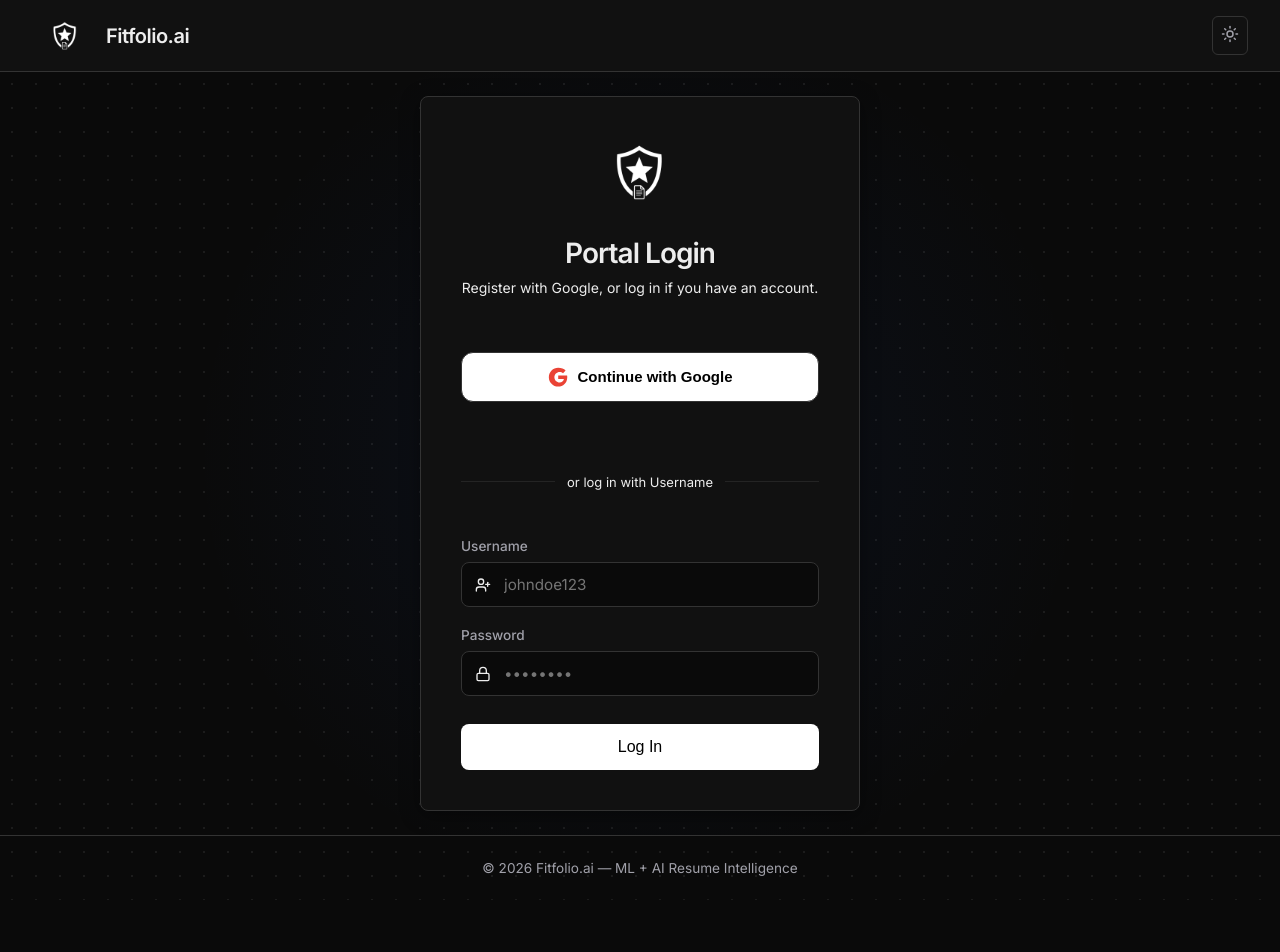
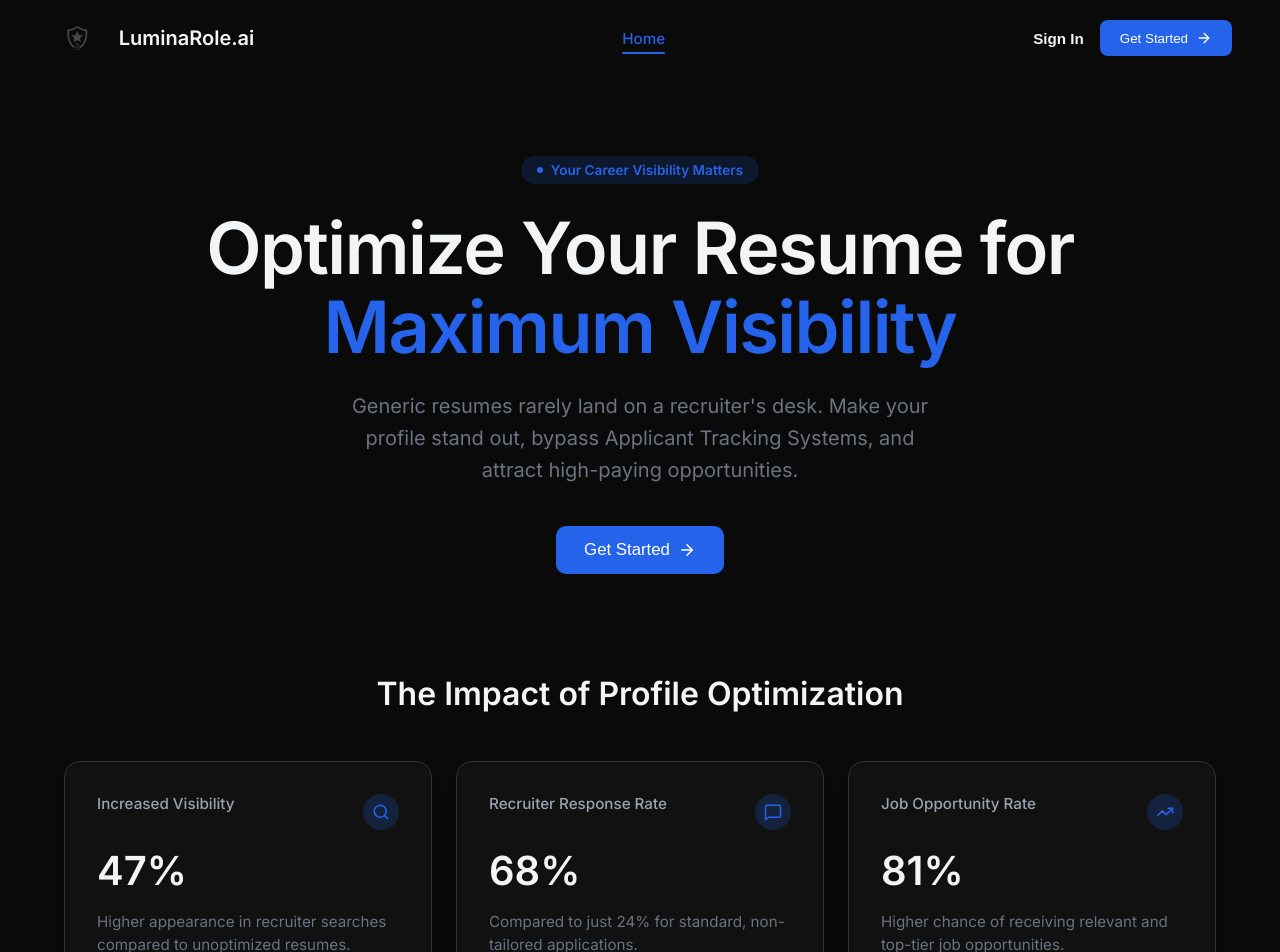
Before and after one commit to Shashank2006offl/ATS-SYS, a React (Vite) app in the folder ATS/frontend/: page / in a window 1280 px wide. Shown: the top 952 px of the page. Before the commit the page ends 900 px from the top, so only its background shows below. Built offline with nearby package versions, Linux system fonts and the light colour scheme; no server answers.

Commit message:
feat: integrate landing page, rename to LuminaRole, add auto-logout

```diff
--- a/ATS/frontend/src/App.jsx
+++ b/ATS/frontend/src/App.jsx
@@ -22,6 +22,7 @@
 import InsightCard from './components/InsightCard';
 import TagList from './components/TagList';
 import ActionList from './components/ActionList';
+import LandingPage from './components/LandingPage';
 import logoImg from './assets/logo.webp';
 
 const API_URL = import.meta.env.VITE_API_URL || 'http://localhost:5000';
@@ -50,6 +51,7 @@
   const [setupPassword, setSetupPassword] = useState('');
   const [authError, setAuthError]         = useState(null);
   const [authSubmitting, setAuthSubmitting] = useState(false);
+  const [showAuth, setShowAuth]           = useState(false);
 
   useEffect(() => {
     document.documentElement.classList.toggle('dark', darkMode);
@@ -63,6 +65,18 @@
     });
     return unsubscribe;
   }, []);
+
+  // Auto-logout after 2 hours
+  useEffect(() => {
+    let logoutTimer;
+    if (user && !needsSetup) {
+      logoutTimer = setTimeout(() => {
+        signOut(auth).catch(console.error);
+        setShowAuth(false);
+      }, 7200000); // 2 hours
+    }
+    return () => clearTimeout(logoutTimer);
+  }, [user, needsSetup]);
 
   const handleDrop = (e) => {
     e.preventDefault(); setIsDragging(false);
@@ -134,7 +148,7 @@
 
     setAuthError(null);
     try {
-      const fakeEmail = `${safeUsername.toLowerCase()}@fitfolio.ai.local`;
+      const fakeEmail = `${safeUsername.toLowerCase()}@luminarole.ai.local`;
       const credential = EmailAuthProvider.credential(fakeEmail, setupPassword);
       await linkWithCredential(auth.currentUser, credential);
       await updateProfile(auth.currentUser, { displayName: safeUsername });
@@ -195,7 +209,7 @@
   if (authLoading) {
     return (
       <div className="auth-fullscreen-loader" style={{ display: 'flex', flexDirection: 'column', gap: '24px' }}>
-        <img src={logoImg} alt="Fitfolio.ai Logo" className="hero__logo" onError={(e) => e.target.style.display='none'} fetchPriority="high" style={{ marginBottom: 0 }} />
+        <img src={logoImg} alt="LuminaRole.ai Logo" className="hero__logo" onError={(e) => e.target.style.display='none'} fetchPriority="high" style={{ marginBottom: 0 }} />
         <div style={{ display: 'flex', alignItems: 'center', gap: '12px' }}>
           <Loader2 className="spin text-accent" size={24} />
           <p>Loading Intelligence Portal...</p>
@@ -240,15 +254,19 @@
     );
   }
 
-  // 2. Auth Login/Register View
+  // 2. Landing Page / Auth Login
   if (!user) {
+    if (!showAuth) {
+      return <LandingPage onSignIn={() => setShowAuth(true)} />;
+    }
+
     return (
       <div className={`app${darkMode ? ' dark' : ''}`} style={{ minHeight: '100vh', display: 'flex', flexDirection: 'column' }}>
         {/* NAV */}
         <nav className="nav">
           <div className="nav__brand" style={{ display: 'flex', alignItems: 'center', gap: '8px' }}>
-            <img src={logoImg} alt="Fitfolio.ai Logo" className="nav__logo" onError={(e) => e.target.style.display='none'} fetchPriority="high" />
-            <span>Fitfolio.ai</span>
+            <img src={logoImg} alt="LuminaRole.ai Logo" className="nav__logo" onError={(e) => e.target.style.display='none'} fetchPriority="high" />
+            <span>LuminaRole.ai</span>
           </div>
           <button className="nav__toggle" onClick={() => setDarkMode(!darkMode)} aria-label="Toggle theme">
             {darkMode ? <Sun size={18} /> : <Moon size={18} />}
@@ -259,7 +277,7 @@
         <div style={{ flex: 1, display: 'flex', alignItems: 'center', justifyContent: 'center', padding: '24px', background: 'radial-gradient(circle at 50% 50%, rgba(37, 99, 235, 0.08) 0%, transparent 60%)' }}>
           <div className="form-card" style={{ maxWidth: '440px', width: '100%', padding: '40px' }}>
             <div style={{ textAlign: 'center', marginBottom: '32px' }}>
-              <img src={logoImg} alt="Fitfolio.ai Logo" className="hero__logo" onError={(e) => e.target.style.display='none'} fetchPriority="high" />
+              <img src={logoImg} alt="LuminaRole.ai Logo" className="hero__logo" onError={(e) => e.target.style.display='none'} fetchPriority="high" />
               <h2 className="hero__title" style={{ fontSize: '28px', marginBottom: '8px', lineHeight: 1.2 }}>
                 Portal <span className="hero__accent">Login</span>
               </h2>
@@ -330,7 +348,7 @@
           </div>
         </div>
 
-        <footer className="footer">© 2026 Fitfolio.ai — ML + AI Resume Intelligence</footer>
+        <footer className="footer">© 2026 LuminaRole.ai — ML + AI Resume Intelligence</footer>
       </div>
     );
   }
@@ -341,8 +359,8 @@
       {/* NAV */}
       <nav className="nav">
         <div className="nav__brand" style={{ display: 'flex', alignItems: 'center', gap: '8px' }}>
-          <img src={logoImg} alt="Fitfolio.ai Logo" className="nav__logo" onError={(e) => e.target.style.display='none'} fetchPriority="high" />
-          <span>Fitfolio.ai</span>
+          <img src={logoImg} alt="LuminaRole.ai Logo" className="nav__logo" onError={(e) => e.target.style.display='none'} fetchPriority="high" />
+          <span>LuminaRole.ai</span>
         </div>
         <div style={{ display: 'flex', alignItems: 'center', gap: '16px' }}>
           <span style={{ fontSize: '13px', color: 'var(--text-muted)' }} className="hidden sm:inline">
@@ -360,7 +378,7 @@
       <main className="main">
         {/* HERO */}
         <div className="hero">
-          <img src={logoImg} alt="Fitfolio.ai Logo" className="hero__logo" onError={(e) => e.target.style.display='none'} fetchPriority="high" />
+          <img src={logoImg} alt="LuminaRole.ai Logo" className="hero__logo" onError={(e) => e.target.style.display='none'} fetchPriority="high" />
           <h1 className="hero__title">
             Resume <span className="hero__accent">Intelligence</span>
           </h1>
--- /dev/null
+++ b/ATS/frontend/src/components/LandingPage.jsx
@@ -0,0 +1,93 @@
+import React from 'react';
+import { ArrowRight, Search, MessageSquare, TrendingUp } from 'lucide-react';
+import logoImg from '../assets/logo.webp';
+
+export default function LandingPage({ onSignIn }) {
+  return (
+    <div className="landing-app">
+      {/* ── NAV ── */}
+      <nav className="landing-nav">
+        <div className="landing-nav__brand">
+          <img src={logoImg} alt="LuminaRole.ai Logo" className="landing-nav__logo" />
+          <span>LuminaRole.ai</span>
+        </div>
+        <div className="landing-nav__links">
+          <a href="#" className="landing-nav__link active">Home</a>
+        </div>
+        <div className="landing-nav__actions">
+          <button className="btn-text" onClick={onSignIn}>Sign In</button>
+          <button className="btn-primary" onClick={onSignIn}>
+            Get Started <ArrowRight size={16} />
+          </button>
+        </div>
+      </nav>
+
+      <main className="landing-main">
+        {/* ── HERO ── */}
+        <section className="landing-hero">
+          <div className="hero-badge">
+            <span className="hero-badge__dot"></span>
+            Your Career Visibility Matters
+          </div>
+          <h1 className="landing-hero__title">
+            Optimize Your Resume for <br/>
+            <span className="text-blue">Maximum Visibility</span>
+          </h1>
+          <p className="landing-hero__subtitle">
+            Generic resumes rarely land on a recruiter's desk. Make your profile stand out, bypass Applicant Tracking Systems, and attract high-paying opportunities.
+          </p>
+          <button className="btn-primary btn-large" onClick={onSignIn}>
+            Get Started <ArrowRight size={18} />
+          </button>
+        </section>
+
+        {/* ── STATS SECTION ── */}
+        <section className="landing-stats">
+          <h2 className="landing-stats__title">The Impact of Profile Optimization</h2>
+          <div className="stats-grid">
+
+            {/* Card 1 */}
+            <div className="stat-card">
+              <div className="stat-card__header">
+                <span className="stat-card__label">Increased Visibility</span>
+                <div className="stat-card__icon blue-light"><Search size={18} /></div>
+              </div>
+              <div className="stat-card__value">47%</div>
+              <p className="stat-card__desc">
+                Higher appearance in recruiter searches compared to unoptimized resumes.
+              </p>
+              <div className="stat-badge success">↑ Above average</div>
+            </div>
+
+            {/* Card 2 */}
+            <div className="stat-card">
+              <div className="stat-card__header">
+                <span className="stat-card__label">Recruiter Response Rate</span>
+                <div className="stat-card__icon blue-light"><MessageSquare size={18} /></div>
+              </div>
+              <div className="stat-card__value">68%</div>
+              <p className="stat-card__desc">
+                Compared to just 24% for standard, non-tailored applications.
+              </p>
+              <div className="stat-badge success">! Above average</div>
+            </div>
+
+            {/* Card 3 */}
+            <div className="stat-card">
+              <div className="stat-card__header">
+                <span className="stat-card__label">Job Opportunity Rate</span>
+                <div className="stat-card__icon blue-light"><TrendingUp size={18} /></div>
+              </div>
+              <div className="stat-card__value">81%</div>
+              <p className="stat-card__desc">
+                Higher chance of receiving relevant and top-tier job opportunities.
+              </p>
+              <div className="stat-badge success">! Above average</div>
+            </div>
+
+          </div>
+        </section>
+      </main>
+    </div>
+  );
+}
--- a/ATS/frontend/src/index.css
+++ b/ATS/frontend/src/index.css
@@ -65,9 +65,9 @@
   background: var(--bg-card);
 }
 .nav__brand { font-weight: 600; font-size: 1.25rem; letter-spacing: -0.5px; display: flex; align-items: center; }
-.nav__logo { height: 36px; width: auto; object-fit: contain; border-radius: 4px; transition: all 0.2s; }
+.nav__logo { height: 48px; width: auto; object-fit: contain; border-radius: 4px; transition: all 0.2s; }
 html.dark .nav__logo { filter: brightness(0) invert(1); }
-.hero__logo { height: 72px; width: auto; object-fit: contain; margin-bottom: 24px; display: inline-block; animation: fadeIn 0.5s ease-out; }
+.hero__logo { height: 120px; width: auto; object-fit: contain; margin-bottom: 24px; display: inline-block; animation: fadeIn 0.5s ease-out; }
 html.dark .hero__logo { filter: brightness(0) invert(1); }
 .nav__toggle {
   background: transparent; border: 1px solid var(--border);
@@ -219,3 +219,256 @@
   .form-card { padding: 20px; }
   .hero__title { font-size: 2rem; }
 }
+
+/* ── LANDING PAGE ── */
+.landing-app {
+  min-height: 100vh;
+  background-color: #ffffff;
+  color: #111827;
+  font-family: 'Inter', system-ui, sans-serif;
+}
+
+html.dark .landing-app {
+  background-color: #0a0a0a;
+  color: #f3f4f6;
+}
+
+.landing-nav {
+  display: flex;
+  align-items: center;
+  justify-content: space-between;
+  padding: 20px 48px;
+  background: transparent;
+}
+
+.landing-nav__brand {
+  display: flex;
+  align-items: center;
+  gap: 12px;
+  font-weight: 600;
+  font-size: 1.25rem;
+}
+
+.landing-nav__logo {
+  height: 32px;
+  width: auto;
+}
+
+.landing-nav__links {
+  display: flex;
+  gap: 32px;
+}
+
+.landing-nav__link {
+  text-decoration: none;
+  color: #6b7280;
+  font-weight: 500;
+  font-size: 0.95rem;
+}
+
+.landing-nav__link.active {
+  color: #2563eb;
+  position: relative;
+}
+.landing-nav__link.active::after {
+  content: '';
+  position: absolute;
+  bottom: -6px;
+  left: 0;
+  right: 0;
+  height: 2px;
+  background-color: #2563eb;
+  border-radius: 2px;
+}
+
+.landing-nav__actions {
+  display: flex;
+  align-items: center;
+  gap: 16px;
+}
+
+.btn-text {
+  background: none;
+  border: none;
+  color: #111827;
+  font-weight: 600;
+  cursor: pointer;
+  font-size: 0.95rem;
+}
+html.dark .btn-text { color: #f3f4f6; }
+
+.btn-primary {
+  background-color: #2563eb;
+  color: white;
+  border: none;
+  border-radius: 8px;
+  padding: 10px 20px;
+  font-weight: 500;
+  display: flex;
+  align-items: center;
+  gap: 8px;
+  cursor: pointer;
+  transition: background-color 0.2s;
+}
+.btn-primary:hover {
+  background-color: #1d4ed8;
+}
+.btn-large {
+  padding: 14px 28px;
+  font-size: 1.05rem;
+  border-radius: 10px;
+}
+
+.landing-main {
+  max-width: 1200px;
+  margin: 0 auto;
+  padding: 80px 24px;
+  display: flex;
+  flex-direction: column;
+  align-items: center;
+}
+
+.landing-hero {
+  text-align: center;
+  max-width: 900px;
+  margin-bottom: 100px;
+  display: flex;
+  flex-direction: column;
+  align-items: center;
+}
+
+.hero-badge {
+  display: inline-flex;
+  align-items: center;
+  gap: 8px;
+  background-color: #eff6ff;
+  color: #2563eb;
+  padding: 6px 16px;
+  border-radius: 20px;
+  font-size: 0.85rem;
+  font-weight: 600;
+  margin-bottom: 24px;
+}
+html.dark .hero-badge { background-color: rgba(37, 99, 235, 0.15); }
+
+.hero-badge__dot {
+  width: 6px;
+  height: 6px;
+  background-color: #2563eb;
+  border-radius: 50%;
+}
+
+.landing-hero__title {
+  font-size: 4.5rem;
+  font-weight: 700;
+  line-height: 1.1;
+  letter-spacing: -1.5px;
+  margin-bottom: 24px;
+}
+.text-blue {
+  color: #2563eb;
+}
+
+.landing-hero__subtitle {
+  font-size: 1.25rem;
+  color: #6b7280;
+  line-height: 1.6;
+  max-width: 600px;
+  margin-bottom: 40px;
+}
+
+.landing-stats {
+  width: 100%;
+}
+
+.landing-stats__title {
+  text-align: center;
+  font-size: 2rem;
+  font-weight: 700;
+  margin-bottom: 48px;
+}
+
+.stats-grid {
+  display: grid;
+  grid-template-columns: repeat(3, 1fr);
+  gap: 24px;
+}
+
+.stat-card {
+  background: white;
+  border: 1px solid #e5e7eb;
+  border-radius: 16px;
+  padding: 32px;
+  display: flex;
+  flex-direction: column;
+  box-shadow: 0 4px 24px rgba(0,0,0,0.02);
+  transition: transform 0.2s, box-shadow 0.2s;
+}
+.stat-card:hover {
+  transform: translateY(-4px);
+  box-shadow: 0 12px 32px rgba(0,0,0,0.06);
+}
+html.dark .stat-card { background: #111; border-color: #333; }
+
+.stat-card__header {
+  display: flex;
+  justify-content: space-between;
+  align-items: flex-start;
+  margin-bottom: 16px;
+}
+
+.stat-card__label {
+  font-size: 0.95rem;
+  color: #4b5563;
+  font-weight: 500;
+}
+html.dark .stat-card__label { color: #9ca3af; }
+
+.stat-card__icon.blue-light {
+  background-color: #eff6ff;
+  color: #2563eb;
+  width: 36px;
+  height: 36px;
+  display: flex;
+  align-items: center;
+  justify-content: center;
+  border-radius: 50%;
+}
+html.dark .stat-card__icon.blue-light { background-color: rgba(37,99,235,0.2); }
+
+.stat-card__value {
+  font-size: 2.5rem;
+  font-weight: 700;
+  margin-bottom: 16px;
+}
+
+.stat-card__desc {
+  font-size: 0.95rem;
+  color: #6b7280;
+  line-height: 1.5;
+  margin-bottom: 24px;
+  flex: 1;
+}
+
+.stat-badge {
+  display: inline-flex;
+  align-items: center;
+  font-size: 0.8rem;
+  font-weight: 600;
+  padding: 4px 12px;
+  border-radius: 12px;
+  align-self: flex-start;
+}
+
+.stat-badge.success {
+  background-color: #ecfdf5;
+  color: #059669;
+}
+html.dark .stat-badge.success { background-color: rgba(5,150,105,0.15); }
+
+@media (max-width: 768px) {
+  .landing-hero__title { font-size: 3rem; }
+  .stats-grid { grid-template-columns: 1fr; }
+  .landing-nav { padding: 16px 24px; }
+  .landing-nav__links { display: none; }
+}
```
Also changed, not shown: 1 other file (tests, documents, lock files or other folders).
